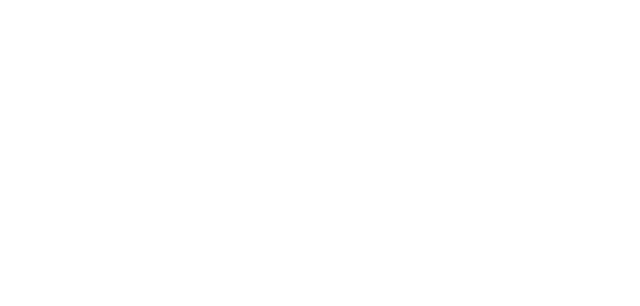
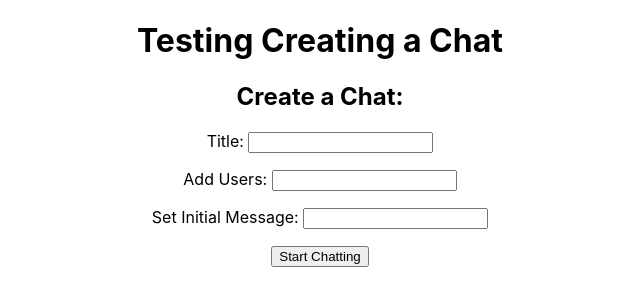
Before and after one commit to TheLaurenSousa/full-stack-mern-group-language-exhange, a React (Create React App) app in the folder client/: page /temp in a window 1280 px wide. Before the commit this address had no page. Shown: the top 306 px of the page, without its empty margins (320-960 px from the left). Built offline with nearby package versions, Linux system fonts and the light colour scheme.

Commit message:
Added basic createChat functionality

```diff
--- a/client/src/App.js
+++ b/client/src/App.js
@@ -5,6 +5,7 @@ import LandingPage from './views/LandingPage';
 import Login from './views/Login';
 import Home from './views/Home';
 import Chat from './views/Chat';
+import Temp from './views/Temp';
 
 function App() {
   return (
@@ -14,6 +15,7 @@ function App() {
         <Route element={<Login/>} path="/login"/>
         <Route element={<Home/>} path='/home'/>
         <Route element={<Chat/>} path="/chat"/>
+        <Route element={<Temp/>} path="/temp"/>
       </Routes>
     </div>
   );
--- /dev/null
+++ b/client/src/components/chat/createChat.js
@@ -0,0 +1,7 @@
+import axios from 'axios';
+
+const createChat = (chat) => {
+    return axios.post('http://localhost:8000/chat/create', chat)
+}
+
+export default createChat;
--- a/client/src/views/Home.js
+++ b/client/src/views/Home.js
@@ -2,17 +2,23 @@ import React from 'react';
 import '../App.css';
 import Nav from '../components/nav';
 import UserList from '../components/userList';
-import { useLocation } from 'react-router-dom';
+import { useLocation, useNavigate } from 'react-router-dom';
 
 export default () => {
     const {state} = useLocation();
     const {name} = state;
     const {id} = state;
+    const navigate = useNavigate();
+
+    const createChat = (e) => {
+        navigate('/temp')
+    }
 
     return (
         <div>
             <Nav id={id} name={name}/>
             <h1>Welcome {name}!</h1>
+            <button onClick={createChat}>Create Chat</button>
             <UserList id={id} name={name}/>
         </div>
     )
--- /dev/null
+++ b/client/src/views/Temp.js
@@ -0,0 +1,54 @@
+import React, { useState } from 'react';
+import { useNavigate } from 'react-router-dom';
+import createChat from '../components/chat/createChat';
+
+export default () => {
+    const [ title, setTitle ] = useState('');
+    const [ users, setUsers ] = useState('');
+    const [ messages, setMessages ] = useState('');
+    const [ errors, setErrors ] = useState([]);
+    const navigate = useNavigate();
+
+
+
+    const createChatHandler = e => {
+        e.preventDefault();
+        createChat({title, users, messages})
+            .then((res) => {
+                if (res.data.message === "Success!"){
+                    navigate('/chat', {state: {id: 1, name: "Temp"}})
+                    // To Do: Update this to send user into
+                } else {
+                    const errorResponse = res.data.errors;
+                    const errorArr = [];
+                    for (const key of Object.keys(errorResponse)) {
+                        errorArr.push(errorArr[key].message)
+                    }
+                    setErrors(errorArr);
+                }
+            })
+    }
+
+    return (
+        <div>
+            <h1>Testing Creating a Chat</h1>
+            {errors.map((err, i) => <p key={i}>{err}</p>)}
+            <form onSubmit={createChatHandler}>
+                <h2>Create a Chat:</h2>
+                <p>
+                    <label>Title: </label>
+                    <input type='text' name='title' onChange={(e) => setTitle(e.target.value)}/>
+                </p>
+                <p>
+                    <label>Add Users: </label>
+                    <input type='text' onChange={(e) => setUsers({username: e.target.value})}/>
+                </p>
+                <p>
+                    <label>Set Initial Message: </label>
+                    <input type='text' onChange={(e) => setMessages({username: "Temp", message: e.target.value})}/>
+                </p>
+                <input type="submit" value="Start Chatting"/>
+            </form>
+        </div>
+    )
+}
```
Also changed, not shown: 2 other files (tests, documents, lock files or other folders).
